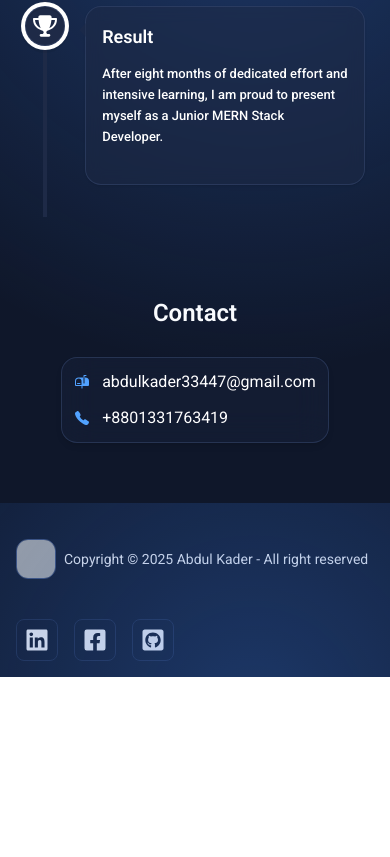
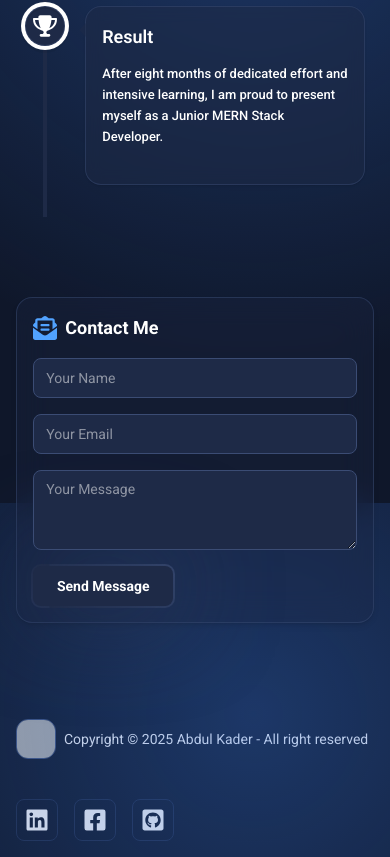
Before and after one commit to abdulkader33447/portfolio, a React (Vite) app: page / in a window 390 px wide. Shown: the part 4561-5418 px from the top of the page. Before the commit the page ends 5238 px from the top, so only its background shows below. Built offline with nearby package versions, Linux system fonts and the light colour scheme; grey boxes are pictures that could not be loaded.

Commit message:
added mail send form

```diff
--- a/package.json
+++ b/package.json
@@ -10,6 +10,7 @@
     "preview": "vite preview"
   },
   "dependencies": {
+    "@emailjs/browser": "^4.4.1",
     "@studio-freight/lenis": "^1.0.42",
     "@tailwindcss/vite": "^4.1.11",
     "aos": "^2.3.4",
@@ -21,6 +22,7 @@
     "react-icons": "^5.5.0",
     "react-router": "^7.8.0",
     "react-vertical-timeline-component": "^3.5.3",
+    "sweetalert2": "^11.22.4",
     "tailwindcss": "^4.1.11"
   },
   "devDependencies": {
--- a/src/Home/Pages/Connect/Connect.jsx
+++ b/src/Home/Pages/Connect/Connect.jsx
@@ -1,28 +1,91 @@
-import { IoCall } from "react-icons/io5";
-import { PiMailboxFill } from "react-icons/pi";
+import { useRef } from "react";
+import emailjs from "@emailjs/browser";
+import { FaEnvelopeOpenText } from "react-icons/fa";
+import Swal from "sweetalert2";
 
 const Connect = () => {
+  const form = useRef();
+
+  const sendEmail = (e) => {
+    e.preventDefault();
+
+    emailjs
+      .sendForm(
+        "service_2l0emlt", // EmailJS Service ID
+        "template_7sw3wci", // EmailJS Template ID
+        form.current,
+        "06nLJnE8kPCufXQI7" // EmailJS Public Key
+      )
+      .then(
+        () => {
+          Swal.fire({
+            title: "Success!",
+            text: "Your message has been sent.",
+            icon: "success",
+            background: "rgba(30,42,71,0.8)", // same dark bg with opacity
+            border:"#3b4c74",
+            color: "#fff", // white text
+            backdrop: `rgba(0,0,0,0.4)`, // soft blur effect
+            confirmButtonColor: "#3b4c74", // button color match
+          });
+          e.target.reset();
+        },
+        (error) => {
+          Swal.fire({
+            title: "Error!",
+            text: "Something went wrong. Try again.",
+            icon: "error",
+            background: "rgba(30,42,71,0.8)",
+            color: "#fff",
+            backdrop: `rgba(0,0,0,0.4)`,
+            confirmButtonColor: "#3b4c74",
+          });
+          console.log(error.text);
+        }
+      );
+  };
+
   return (
     <div
       id="connect"
-      className="mx-auto text-center lg:mt-40 md:mt-30 mt-20 lg:scroll-mt-40 md:scroll-mt-35 scroll-mt-25"
+      data-aos="fade"
+      data-aos-duration="1000"
+      className="mx-auto text-center lg:mt-40 md:mt-30 mt-20 lg:scroll-mt-40 md:scroll-mt-35 scroll-mt-25 border border-[#3b4c74]/50 bg-[#1e2a47]/30 backdrop-blur-lg rounded-2xl sm:p-6 p-4 shadow-md  w-11/12 sm:w-xl"
     >
-      <h1 className="lg:text-5xl md:text-4xl text-2xl font-semibold">
-        Contact
-      </h1>
-      <div className="sm:mt-15 mt-7 w-fit mx-auto">
-        <div className="border border-[#3b4c74]/50 bg-[#1e2a47]/30 backdrop-blur-lg rounded-2xl sm:p-5 p-3 shadow-md sm:text-2xl space-y-3">
-          <h1 className="flex items-center gap-3">
-            <PiMailboxFill className="text-blue-400 hover:text-cyan-400 transition duration-700"/>
+      <div className="flex items-center gap-2 mb-4">
+        <FaEnvelopeOpenText className="size-6 text-blue-400" />
+        <h2 className="text-lg font-bold">Contact Me</h2>
+      </div>
 
-            <span>abdulkader33447@gmail.com</span>
-          </h1>
-          <h1 className="flex items-center gap-3 ">
-            <IoCall className="text-blue-400 hover:text-cyan-400 transition duration-700"/>
-            <span>+8801331763419</span>
-          </h1>
-        </div>
-      </div>
+      <form ref={form} onSubmit={sendEmail} className="flex flex-col gap-4">
+        <input
+          type="text"
+          name="from_name"
+          placeholder="Your Name"
+          required
+          className="input focus:border-none shadow-none focus:shadow-none border-[#3b4c74] focus:outline-[#3b4c74]/50 input-bordered w-full rounded-lg bg-[#1e2a47]"
+        />
+        <input
+          type="email"
+          name="from_email"
+          placeholder="Your Email"
+          required
+          className="input focus:border-none shadow-none focus:shadow-none border-[#3b4c74] focus:outline-[#3b4c74]/50 input-bordered w-full rounded-lg bg-[#1e2a47]"
+        />
+        <textarea
+          name="message"
+          placeholder="Your Message"
+          rows="4"
+          required
+          className="textarea input focus:border-none shadow-none focus:shadow-none border-[#3b4c74] focus:outline-[#3b4c74]/50 input-bordered w-full rounded-lg bg-[#1e2a47]"
+        />
+        <button
+          type="submit"
+          className="button rounded-xl hover:border-[#3b4c74] transition duration-700 sm:text-[16px] text-sm w-full"
+        >
+          Send Message
+        </button>
+      </form>
     </div>
   );
 };
```
Also changed, not shown: 1 other file (tests, documents, lock files or other folders).
